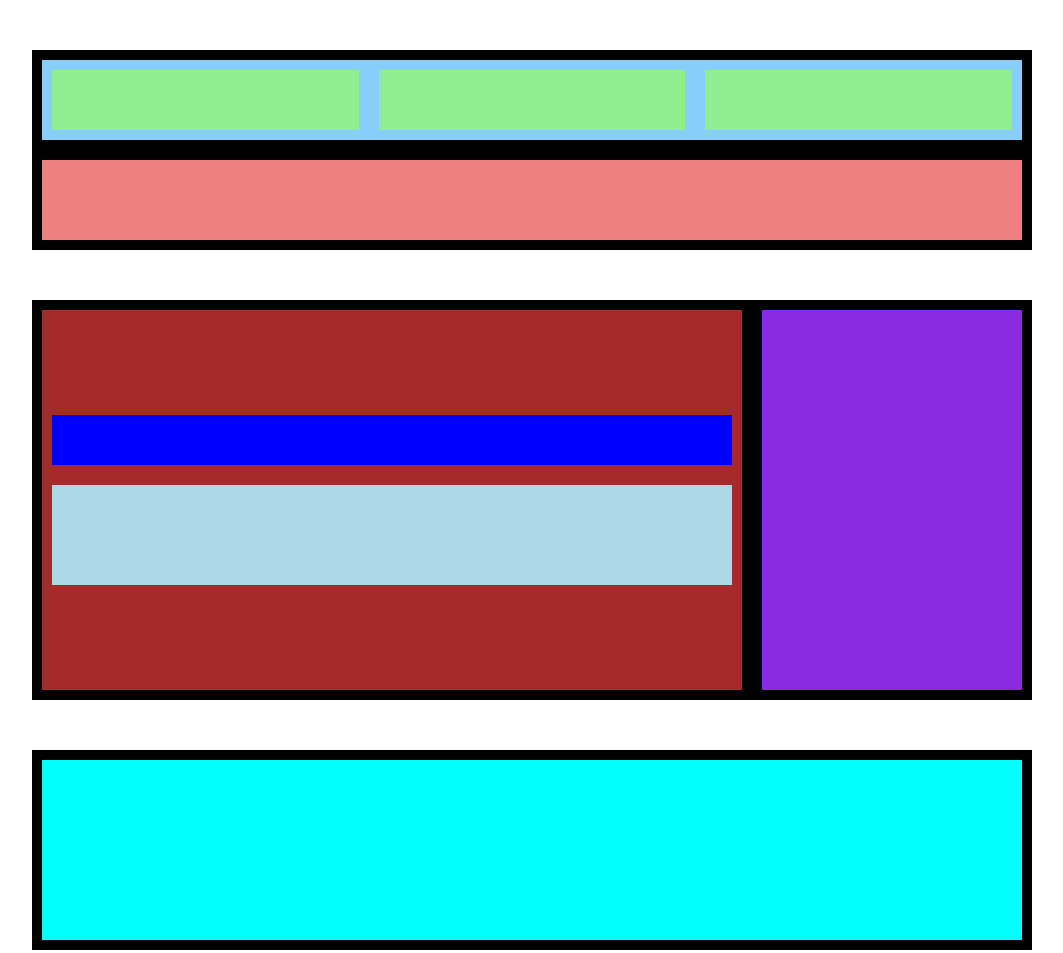
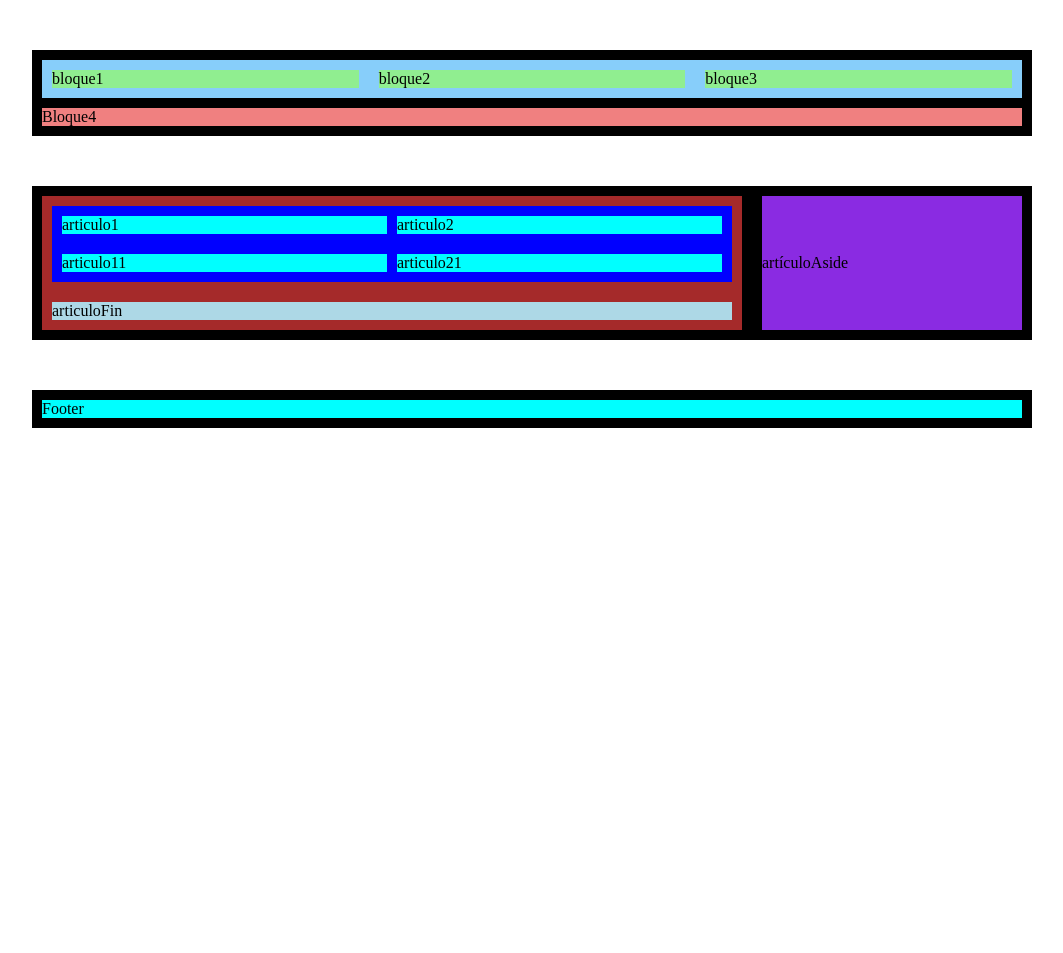
Before and after one commit to cotoflux/Sprint1.Exercici-1, a plain HTML site: page index.html in a window 1280 px wide. Shown: the whole page, without its empty margins (108-1171 px from the left). After the commit the page ends 800 px from the top, so only its background shows below. Drawn offline with Linux system fonts and the light colour scheme.

Commit message:
Solución código
Segunda solución y final

```diff
--- a/index.html
+++ b/index.html
@@ -10,30 +10,38 @@
 <body>
     <header>
         <div id="nav1">
-            <div id="bloque1"></div>
-            <div id="bloque2"></div>
-            <div id="bloque3"></div>
+            <div id="bloque1">bloque1</div>
+            <div id="bloque2">bloque2</div>
+            <div id="bloque3">bloque3</div>
         </div>
         <nav id="nav2">
-            <div id="subNav"></div>
+            <div id="subNav">
+                <div id="bloque4">Bloque4</div>
+            </div>
         </nav>
     </header>
     <main>
         <section>
             <div id="articulos">
-                <article id="articulo1"></article>
-                <article id="articulo2"></article>
+                <article id="articulo1">
+                    <div>articulo1</div>
+                    <div>articulo11</div>
+                </article>
+                <article id="articulo2">
+                    <div>articulo2</div>
+                    <div>articulo21</div>
+                </article>
             </div>
             <div id="articuloFin">
-                <div></div>
+                <div>articuloFin</div>
             </div>
         </section>
         <aside>
-            <article id="artículoAside"></article>
+            <article id="artículoAside">artículoAside</article>
         </aside>
     </main>
     <footer>
-        <div></div>
+        <div>Footer</div>
     </footer>
 </body>
 </html>
--- a/style.css
+++ b/style.css
@@ -10,18 +10,16 @@
 header{
     width: 1000px;
     margin: 50px auto;
-    height: 200px;
     display:flex;
     flex-direction: column;
     justify-content: center;
     background-color: black;
 }
 
-#nav1{
+header>#nav1{
     background-color: lightskyblue;
     width: 980px;
     margin: 10px;
-    height: 80px;
     display:flex;
     flex-direction: row;
     justify-content: center;
@@ -31,29 +29,29 @@ header{
     background-color: lightgreen;
     width: 320px;
     margin: 10px;
-    height: 60px;
 }
 
 #bloque2{
     background-color: lightgreen;
     width: 320px;
     margin: 10px;
-    height: 60px;
 }
 
 #bloque3{
     background-color: lightgreen;
     width: 320px;
     margin: 10px;
-    height: 60px;
 }
 
-#nav2{
+header>#nav2>#subNav{
     background-color: lightcoral;
     width: 980px;
-    margin: 10px 10px;
-    height: 80px;
+    margin-right: 10px;
+    margin-left: 10px;
+    margin-bottom: 10px;
+    display:flex;
 }
+
 
 /*
 TODO EL CONTENIDO DEL MAIN
@@ -63,7 +61,6 @@ main{
     background-color: black;
     width: 1000px;
     margin: 50px auto;
-    height: 400px;
     display:flex;
     flex-direction: row;
     justify-content: center;
@@ -73,7 +70,6 @@ section{
     background-color: brown;
     width: 700px;
     margin: 10px 10px;
-    height: 380px;
     display:flex;
     flex-direction: column;
     justify-content: center;
@@ -81,19 +77,46 @@ section{
 
 main section>#articulos{
     background-color:blue;
-    width: 680px;
     margin: 10px 10px;
-    height: 50px;
     display:flex;
     flex-direction: row;
     justify-content: center;
 }
+main>section>#articulos>#articulo1{
+    Width: 100%;
+    height: auto;
+    display: flex;
+    flex-direction: column;
+    justify-content: center;
+}
+main>section>#articulos>#articulo1>div{
+    background-color: aqua;
+    margin-right: 5px;
+    margin-top: 10px;
+    margin-left: 10px;
+    margin-bottom: 10px;
+    flex-direction: row;
+}
 
+main>section>#articulos>#articulo2{
+    Width: 100%;
+    height: auto;
+    display: flex;
+    flex-direction: column;
+    justify-content: center;
+}
+main>section>#articulos>#articulo2>div{
+    background-color: aqua;
+    margin-right: 10px;
+    margin-top: 10px;
+    margin-left: 5px;
+    margin-bottom: 10px;
+    flex-direction: row;
+}
 main section>#articuloFin{
     background-color: lightblue;
     width: 680px;
     margin: 10px 10px;
-    height: 100px;
     display:flex;
     flex-direction: column;
     justify-content: center;
@@ -101,9 +124,12 @@ main section>#articuloFin{
 
 aside{
     background-color: blueviolet;
-    width: 300px;
     margin: 10px 10px;
-    height: 380px;
+    display:flex;
+    flex-direction: column;
+    justify-content: center;
+    width: 100%;
+    height: auto;
 }
 
 
@@ -115,7 +141,6 @@ footer{
     background-color: black;
     width: 1000px;
     margin: 50px auto;
-    height: 200px;
     display:flex;
     flex-direction: row;
     justify-content: center;
@@ -124,6 +149,5 @@ footer > div{
     background-color: aqua;
     width: 980px;
     margin: 10px auto;
-    height: 180px;
     vertical-align: center;
 }
```
